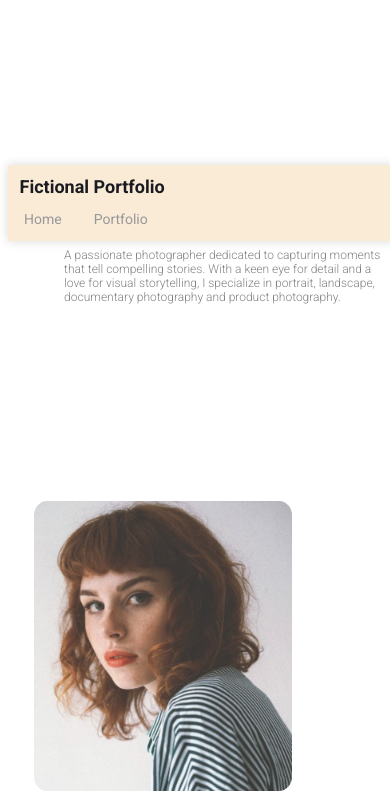
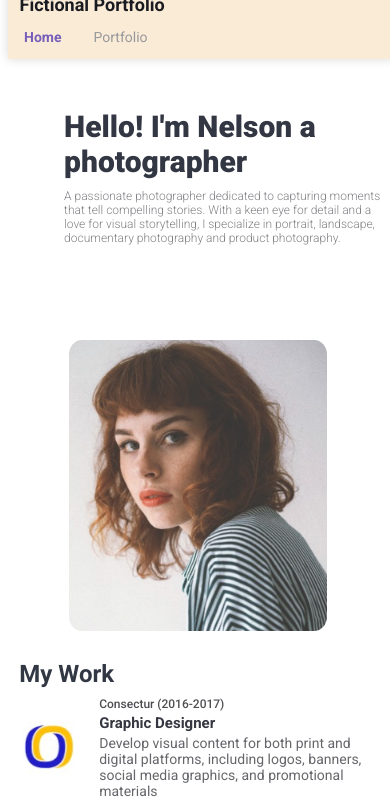
Before and after one commit to prasanthcse18/Fictional-Portfolio, an Angular app in the folder FictionalProtfolio/: page /home in a window 390 px wide. Shown: the top 801 px of the page. Built offline with nearby package versions, Linux system fonts and the light colour scheme.

Commit message:
responsive issue fixes

```diff
--- a/FictionalProtfolio/src/app/header/header.component.html
+++ b/FictionalProtfolio/src/app/header/header.component.html
@@ -3,8 +3,8 @@
     <div id="header-tittle">Fictional Portfolio</div>
     <div id="navBarId">
     <ul>
-        <li><a routerLink="/home" routerLinkActive="active" ariaCurrentWhenActive="page">Home</a></li>
-        <li><a routerLink="/portfolio" routerLinkActive="active" ariaCurrentWhenActive="page">Portfolio</a></li>
+        <li><a [ngClass]="homeClass" routerLink="/home" routerLinkActive="active" ariaCurrentWhenActive="page" (click)="navigateToHome()">Home</a></li>
+        <li><a [ngClass]="portfolioClass" routerLink="/portfolio" routerLinkActive="active" ariaCurrentWhenActive="page"  (click)="navigateToPortfolio()">Portfolio</a></li>
     </ul>
     </div>
     </div>
--- a/FictionalProtfolio/src/app/header/header.component.scss
+++ b/FictionalProtfolio/src/app/header/header.component.scss
@@ -53,7 +53,6 @@ li {
 
   li a{
     text-decoration: none;
-    color: #97989b;
   }
 
   @media screen and (max-width: 700px) {
@@ -64,6 +63,23 @@ li {
 
   @media screen and (max-width: 1024px) {
     .header-style{
-      margin-top: -vh;
+      margin-top: -1vh;
     }
   }
+
+  @media screen and (max-width: 426px) {
+    .header-style{
+      margin-top: -3vh;
+    }
+  }
+
+  .activeClass{
+    color: #775ebb;
+    text-decoration: none;
+    font-weight: 700;
+  }
+
+  .inactiveClass{
+    text-decoration: none;
+    color: #97989b;
+  }
--- a/FictionalProtfolio/src/app/header/header.component.ts
+++ b/FictionalProtfolio/src/app/header/header.component.ts
@@ -1,4 +1,6 @@
 import { Component } from '@angular/core';
+import { Router,Route } from '@angular/router';
+import { window } from 'rxjs';
 
 @Component({
   selector: 'app-header',
@@ -6,5 +8,34 @@ import { Component } from '@angular/core';
   styleUrl: './header.component.scss'
 })
 export class HeaderComponent {
+  homeClass:any="";
+  portfolioClass:any="";
+
+  constructor(private router:Router){
+    let routerObj:any = router;
+    if(routerObj.location.path()=="/home") {
+      this.navigateToHome();
+    }
+    else if(routerObj.location.path()=="/portfolio"){
+      this.navigateToPortfolio();
+    }else{
+      this.navigateToHome();
+    }
+    }
+
+
+  ngOnInit(){
+
+  }
+
+  navigateToHome(){
+   this.homeClass="activeClass";
+   this.portfolioClass="inactiveClass";
+  }
+
+  navigateToPortfolio(){
+    this.homeClass="inactiveClass";
+    this.portfolioClass="activeClass";
+  }
 
 }
--- a/FictionalProtfolio/src/app/home/home.component.scss
+++ b/FictionalProtfolio/src/app/home/home.component.scss
@@ -19,6 +19,12 @@
    color:#333743;
    font-weight: 800;
    margin-left: 15%;
+}
+
+@media screen and (max-width: 1025px){
+.intro-section{
+   margin-top: 12vh;
+}
 }
 
 app-header{
@@ -172,7 +178,7 @@ table{
   @media screen and (max-width: 1024px) {
     #homeMainDiv {
       flex-direction: column;
-      margin-top: 20vh;
+      margin-top: 0vh;
     }
   }
 
@@ -188,13 +194,27 @@ table{
     flex-direction: column;
    }
 
-
   }
 
   @media screen and (max-width: 425px) {
     .testimonial-section{
         flex-direction: column;
        }
+
+
+    .MyWorkTittle{
+        margin-top: 5%;
+    }
+
+    .responsive{
+        width: 80%;
+        max-width: 400px;
+        height: auto;
+        margin-bottom: 2%;
+        margin-left: 11%;
+        margin-top: 2%;
+       }
+
   }
 
   @media screen and (min-width: 768px){
@@ -208,3 +228,7 @@ table{
         flex-direction: column !important;
        }
   }
+
+  .first-company-logo{
+    margin-left: 19%;
+  }
--- a/FictionalProtfolio/src/app/portfolio/portfolio.component.scss
+++ b/FictionalProtfolio/src/app/portfolio/portfolio.component.scss
@@ -28,9 +28,11 @@
         flex-direction: row;
         flex: 50%;
     }
-    @media screen and (max-width: 425px) {
+    @media screen and (max-width: 426px) {
         .project-info{
             flex-direction: column;
+            margin-left: 2%;
+
         }
     }
     .project-description{
@@ -49,10 +51,11 @@
         align-items: flex-end;
     }
 
-    @media screen and (max-width: 425px) {
+    @media screen and (max-width: 426px) {
         .date-time-info{
             flex-direction: row;
             margin-bottom: 2%;
+            margin-left: 2%;
         }
     }
 
```
